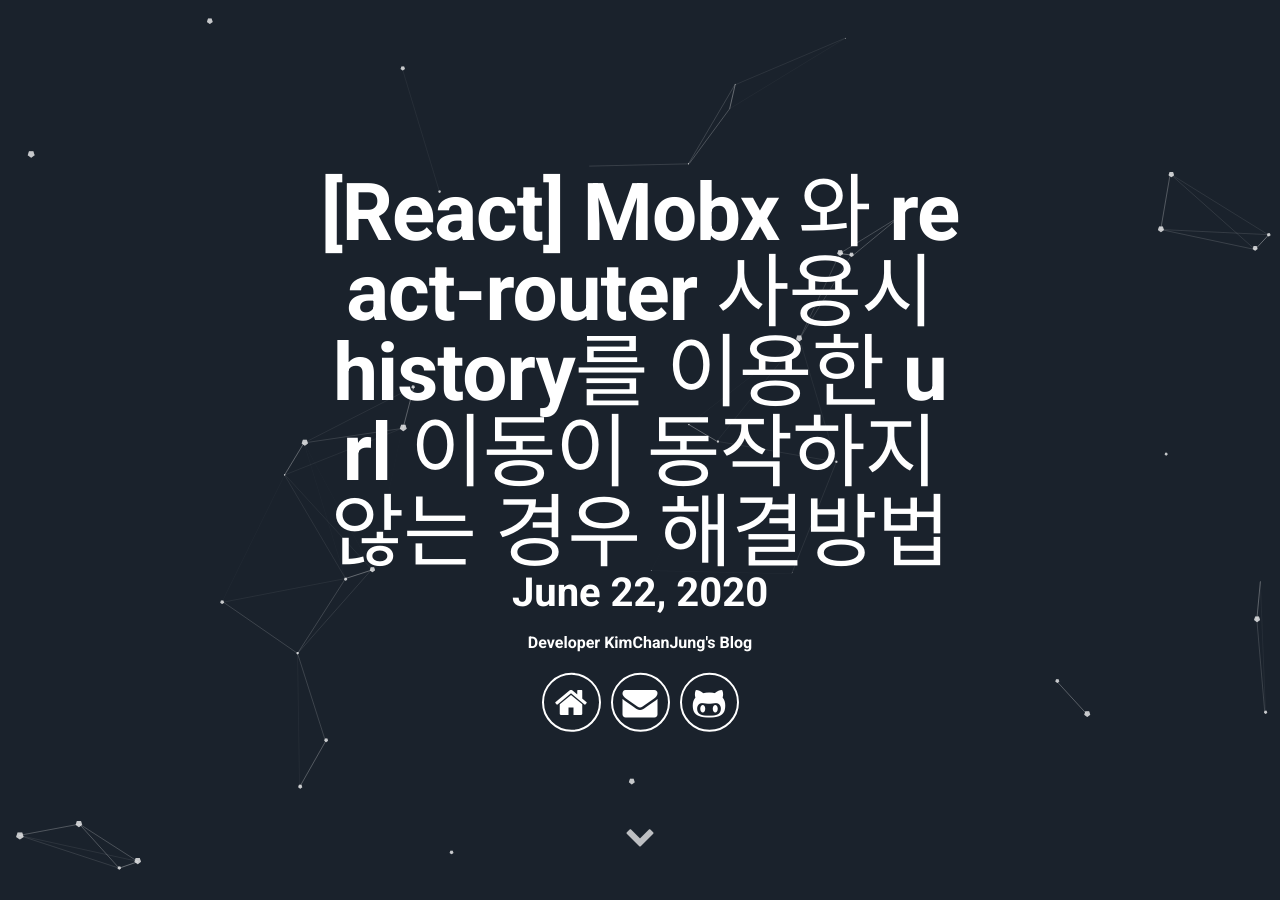
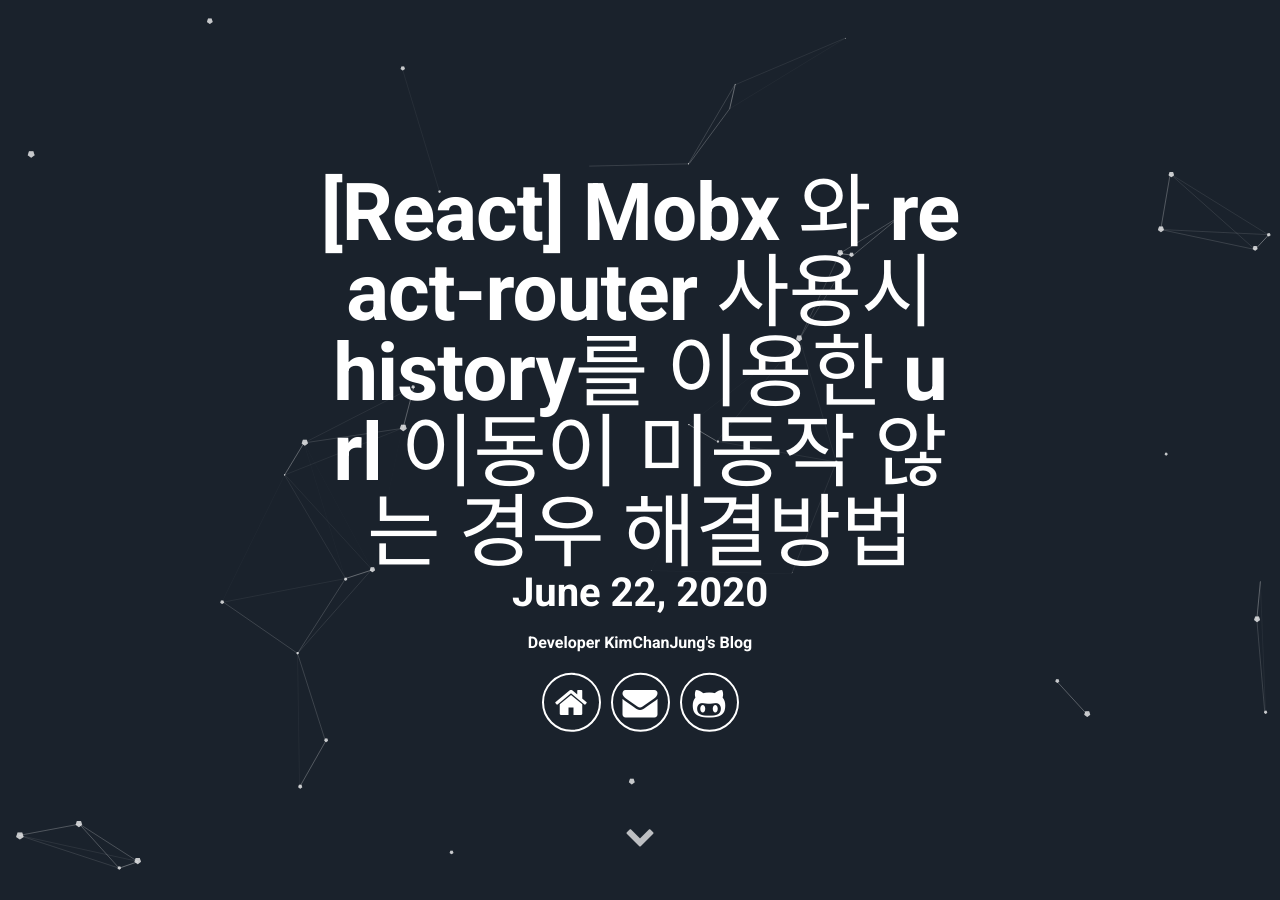
Before and after one commit to kimchanjung/blog-backup, a Jekyll site: the page built from _posts/react/2020-06-22-react-router-history-with-mobx-problem.md, in a window 1280 px wide and 900 px high. Built offline with Jekyll 4.4.1, drawn with Linux system fonts in a browser that asks for light colours; some of the changed text lies outside the part shown.

Commit message:
포스트 제목 수정

```diff
--- a/_posts/react/2020-06-22-react-router-history-with-mobx-problem.md
+++ b/_posts/react/2020-06-22-react-router-history-with-mobx-problem.md
@@ -1,7 +1,7 @@
 ---
 layout: post
-title: "[React] Mobx 와 react-router 사용시 history를 이용한 url 이동이 동작하지 않는 경우 해결방법"
-description: "react에서 mobx와 react-router를 함께 사용할 시 history를 이용한 페이지 이동이 작동하지 않는 문제점을 해결합니다."
+title: "[React] Mobx 와 react-router 사용시 history를 이용한 url 이동이 미동작 않는 경우 해결방법"
+description: "react에서 mobx와 react-router를 함께 사용할 시 history를 이용한 페이지 이동이 미동작 문제점을 해결합니다."
 author: kimchanjung
 date: 2020-06-22 12:00:00 +0900
 categories: react
```
Also changed, not shown: _posts/react/2020-06-21-react-router-overlab-routing.md (+1 -1 lines).
